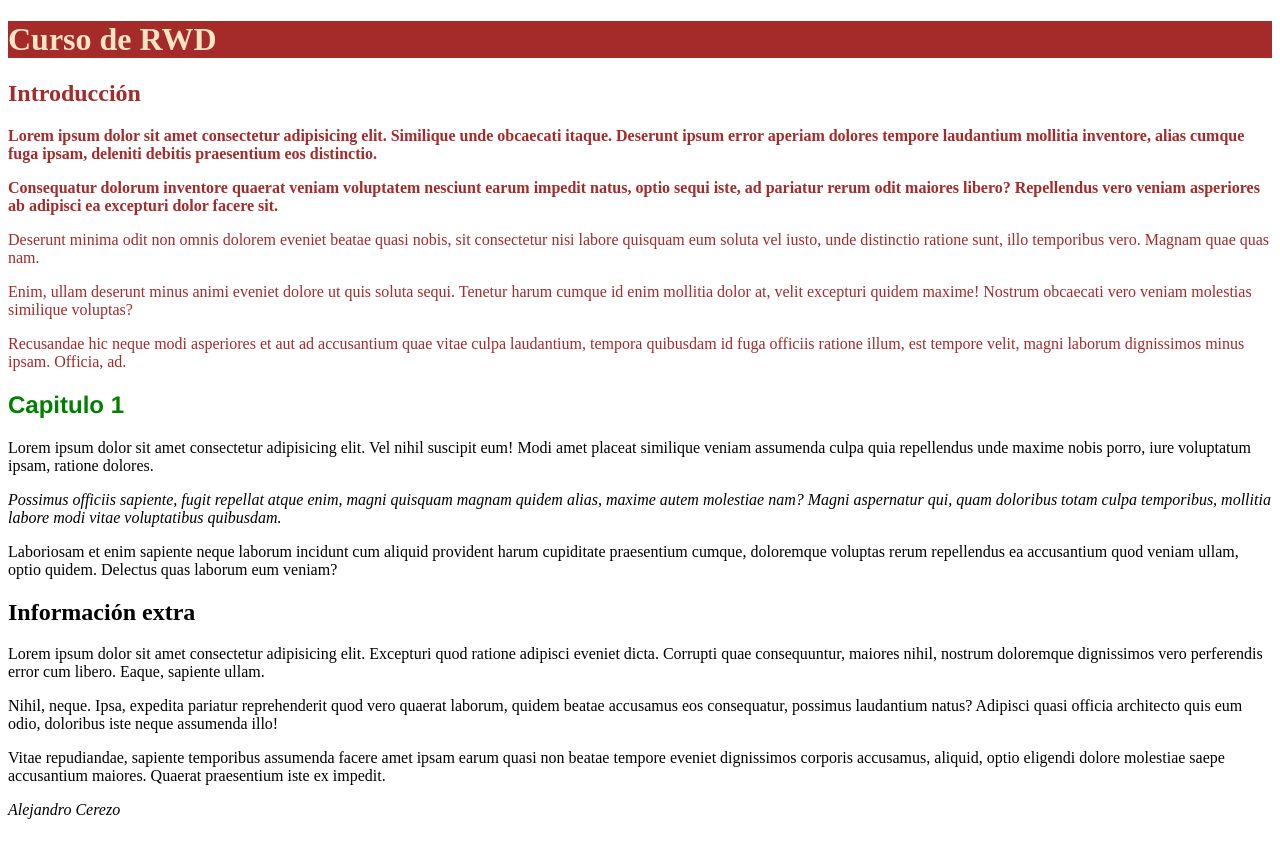
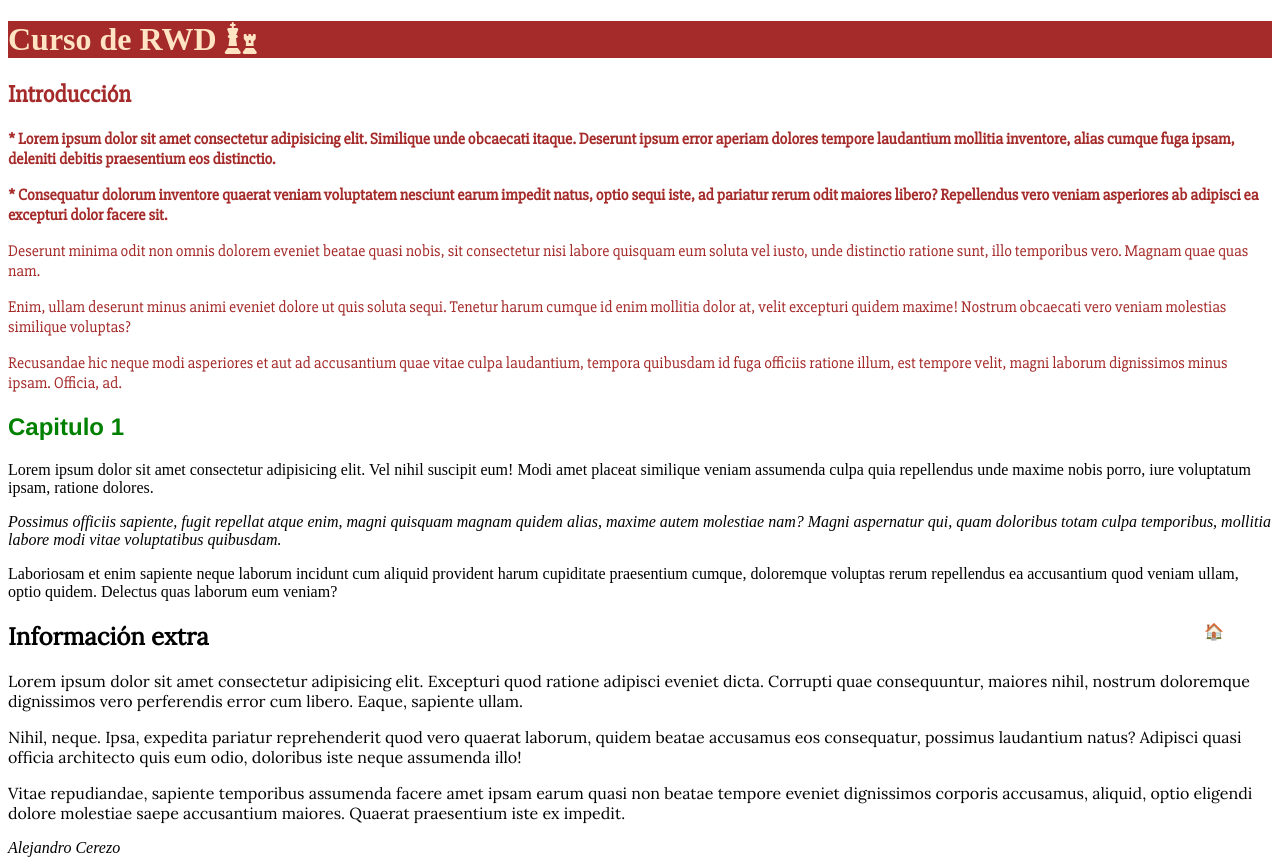
Before and after one commit to Learning-alce65/RWD, a website: page 1_Inicio/index.html in a window 1280 px wide. Before the commit the page ends 827 px from the top, so only its background shows below. Drawn offline with Linux system fonts and the light colour scheme.

Commit message:
Cambios web inicial

```diff
--- a/1_Inicio/css/style.css
+++ b/1_Inicio/css/style.css
@@ -5,11 +5,16 @@
 
 .section1 {
     color: var(--color-front);
+    font-family: 'Slabo 27px', serif;
 }
 
 .main {
     font-weight: bold;
 }
+.main::before {
+    content: '* ';
+}
+
 
 body>header {
     color: var(--color-back);
@@ -23,3 +28,13 @@ section:nth-child(3) h2 {
 section:nth-child(3) p:nth-of-type(2) {
     font-style: italic;
 }
+
+aside {
+    position: relative;
+    font-family: 'Lora', serif;
+}
+.icono {
+    position: absolute;
+    top: 0rem;
+    right: 3rem;
+}
--- a/1_Inicio/index.html
+++ b/1_Inicio/index.html
@@ -8,11 +8,14 @@
     <title>Curso RWD</title>
     <link rel="shortcut icon" href="./mundo.ico" type="image/x-icon">
     <!-- <link rel="stylesheet" href="./css/reset.css"> -->
+    <link href="https://fonts.googleapis.com/css?family=Lora&display=swap" rel="stylesheet">
+    <link href="https://fonts.googleapis.com/css?family=Slabo+27px&display=swap" rel="stylesheet">
     <link rel="stylesheet" href="./css/style.css">
+    <script src="https://kit.fontawesome.com/5ef5fc95aa.js" crossorigin="anonymous"></script>
 </head>
 <body>
     <header>
-        <h1>Curso de RWD</h1>
+        <h1>Curso de RWD <i class="fas fa-chess"></i></h1>
     </header>
     <section id="section1" class="section1">
         <header>
@@ -37,6 +40,7 @@
         <p>Lorem ipsum dolor sit amet consectetur adipisicing elit. Excepturi quod ratione adipisci eveniet dicta. Corrupti quae consequuntur, maiores nihil, nostrum doloremque dignissimos vero perferendis error cum libero. Eaque, sapiente ullam.</p>
         <p>Nihil, neque. Ipsa, expedita pariatur reprehenderit quod vero quaerat laborum, quidem beatae accusamus eos consequatur, possimus laudantium natus? Adipisci quasi officia architecto quis eum odio, doloribus iste neque assumenda illo!</p>
         <p>Vitae repudiandae, sapiente temporibus assumenda facere amet ipsam earum quasi non beatae tempore eveniet dignissimos corporis accusamus, aliquid, optio eligendi dolore molestiae saepe accusantium maiores. Quaerat praesentium iste ex impedit.</p>
+        <div class="icono">🏠</div>
     </aside>
     <footer>
         <address>Alejandro Cerezo</address>
```
